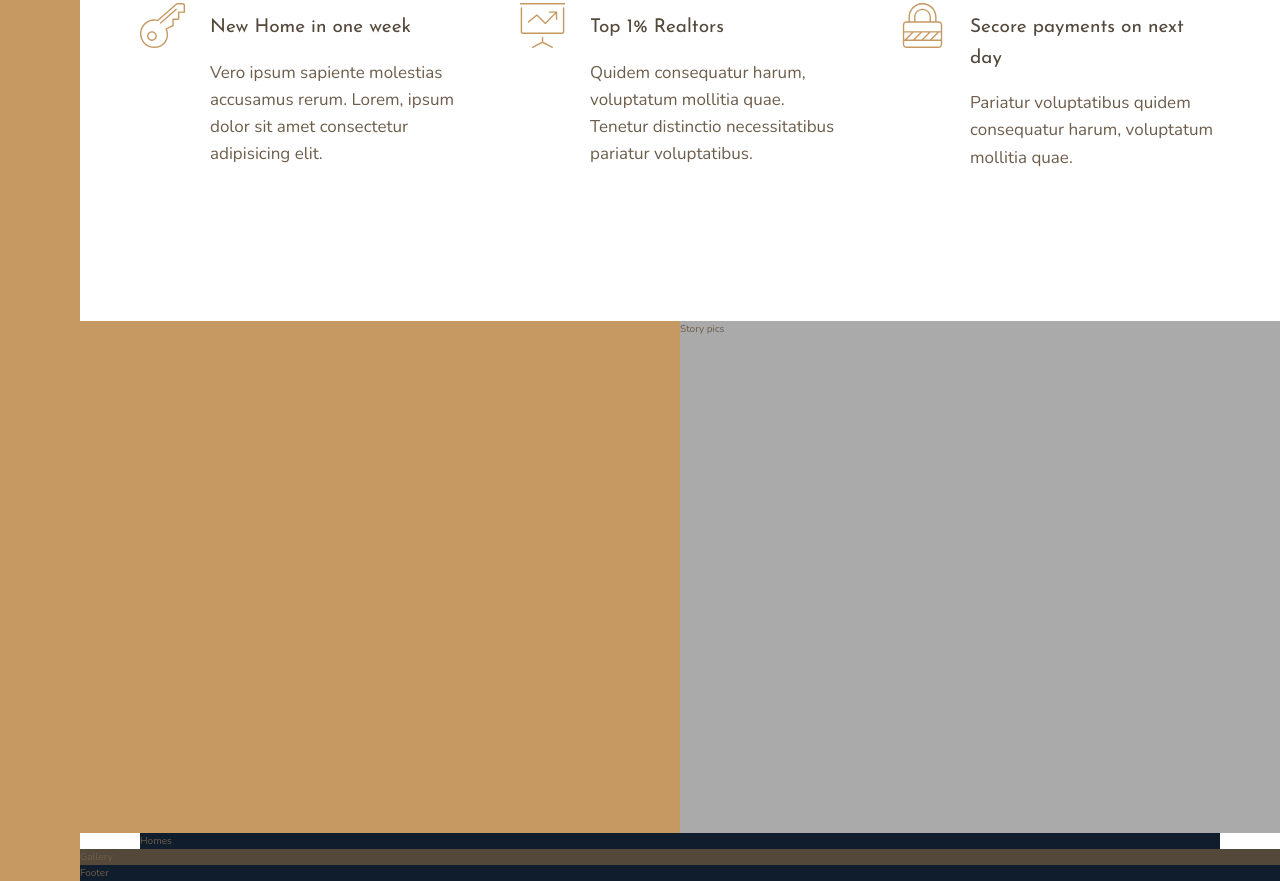
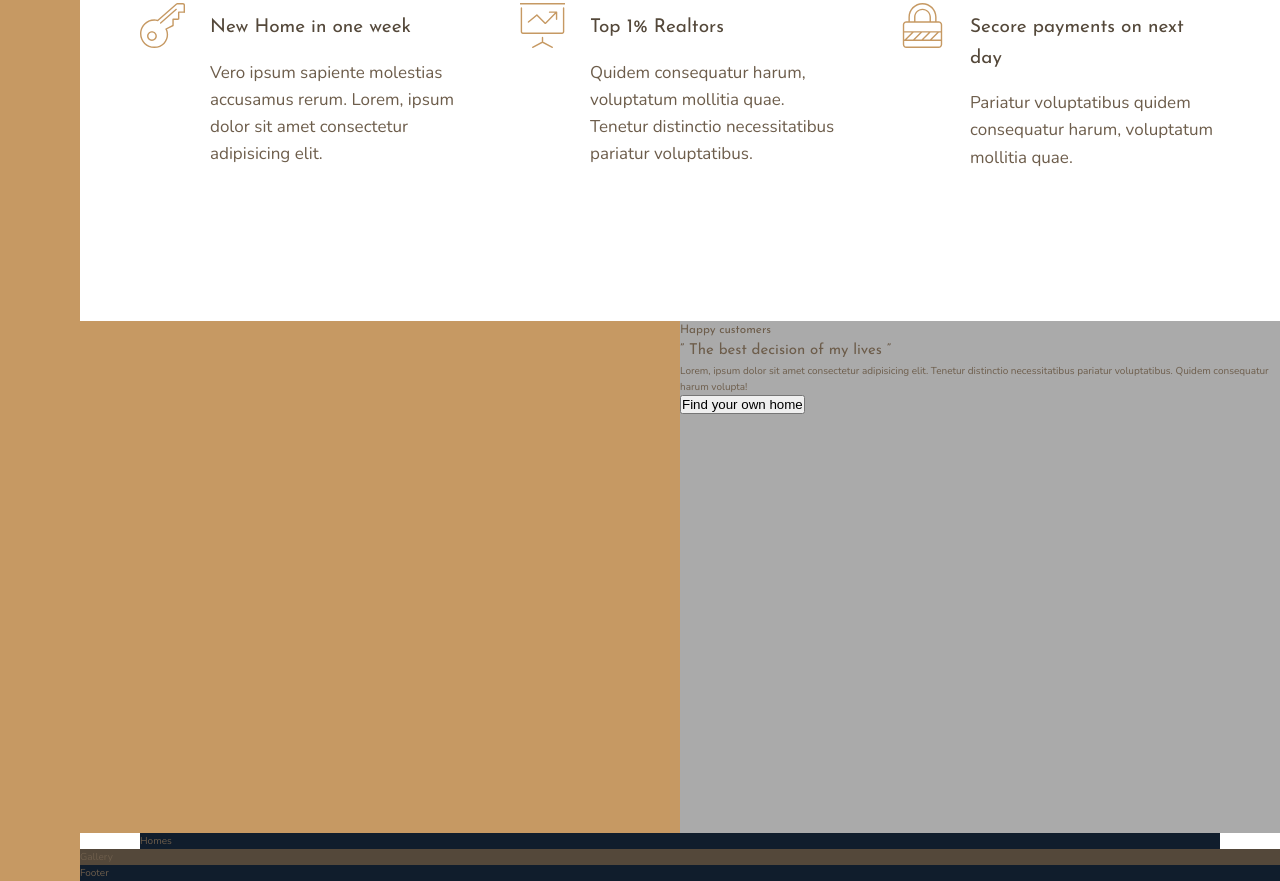
Before and after one commit to rajyotiroshan/udemy-AdvCss-NexterP3, a website: page index.html in a window 1280 px wide. Shown: the part 994-1875 px from the top of the page. Drawn offline with nearby package versions, Linux system fonts and the light colour scheme.

Commit message:
story__content markup

```diff
--- a/index.html
+++ b/index.html
@@ -24,7 +24,7 @@
       Top 3 realtors
     </div>
 
-    <!-- Features -->
+    <!-- Features Done-->
     <section class="features">
       <div class="feature">
         <svg class="feature__icon">
@@ -107,7 +107,16 @@
     <!--Story content-->
 
     <div class="story__content">
-      Story pics
+      <h3 class="heading-3">
+        Happy customers
+      </h3>
+      <h2 class="heading-2">&rdquo; The best decision of my lives &rdquo; </h2>
+      <p class="story__text">
+        Lorem, ipsum dolor sit amet consectetur adipisicing elit. Tenetur distinctio necessitatibus pariatur voluptatibus. Quidem consequatur harum volupta!
+      </p>
+      <button class="btn">
+        Find your own home
+      </button>
     </div>
 
     <!-- Homes-->
```
